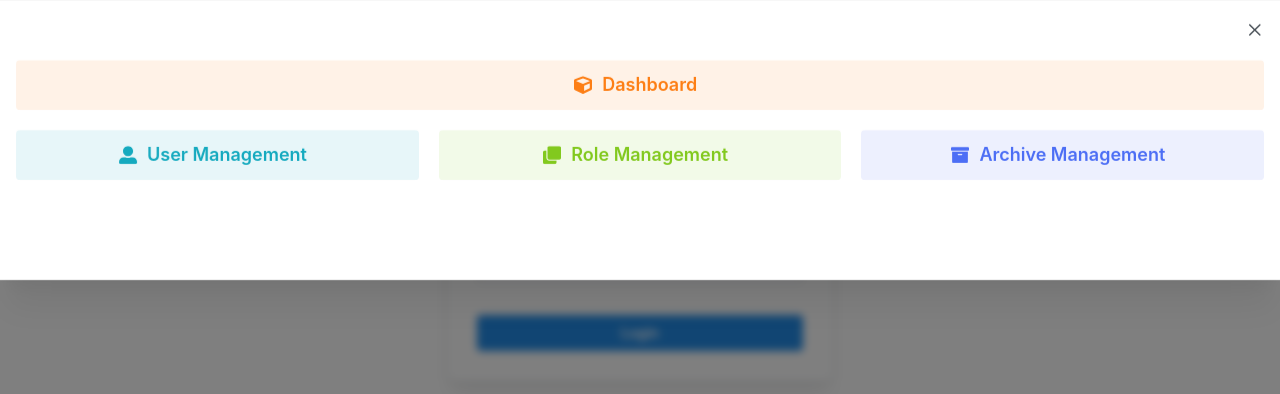
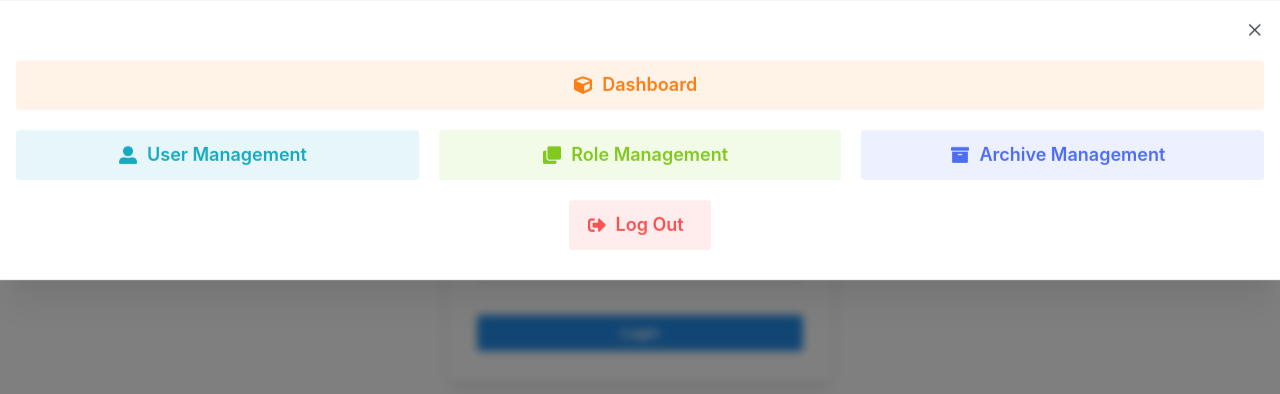
Before and after one commit to theDRB123/Fusion_System_Administrator, a React (Vite) app in the folder client/: page /login/ in a window 1280 px wide. Both pictures are taken after a click on the button 1232 px from the left and 62 px from the top of the page. Shown: the top 394 px of the page. Built offline with nearby package versions, Linux system fonts and the light colour scheme; no server answers.

Commit message:
Added logout button

```diff
--- a/client/src/pages/TopDrawer/TopDrawer.jsx
+++ b/client/src/pages/TopDrawer/TopDrawer.jsx
@@ -9,11 +9,14 @@ import {
     FaClone,
     FaArchive,
     FaUserAlt,
+    FaSignOutAlt,
     FaClone as FaCloneFilled,
     FaArchive as FaArchiveFilled,
 } from 'react-icons/fa';
 import { useNavigate } from 'react-router-dom';
 import { useEffect, useState } from 'react';
+import { useAuth } from '../../context/AuthContext';
+import { Modal } from '@mantine/core';
 
 export default function TopDrawer() {
     const [opened, { open, close, toggle }] = useDisclosure(false);
@@ -22,11 +25,14 @@ export default function TopDrawer() {
     const [userMenuOpened, setUserMenuOpened] = useState(false);
     const [roleMenuOpened, setRoleMenuOpened] = useState(false);
     const [archiveMenuOpened, setArchiveMenuOpened] = useState(false);
+    const [logoutConfirm, setLogoutConfirm] = useState(false);
 
     const navigate = (redirect) => {
         handleNavigate(redirect);
         close();
     };
+
+    const { logout } = useAuth();
 
     // Keydown handling for toggling drawer and menus
     useEffect(() => {
@@ -240,9 +246,45 @@ export default function TopDrawer() {
                             </Menu.Dropdown>
                         </Menu>
                     </Flex>
+                    <Button
+                        onClick={() => {
+                            setLogoutConfirm(true);
+                        }}//        logout(); navigate('/') }}
+                        leftSection={<FaSignOutAlt size={18} />}
+
+                        variant="light"
+                        color="red"
+                        justify="center"
+                        size="lg">
+                        Log Out
+                    </Button>
                 </Flex>
             </Drawer>
 
+            {logoutConfirm && (
+                <Modal opened={logoutConfirm} onClose={() => setLogoutConfirm(false)} title="Confirm Logout">
+                    <p>Are you sure you want to log out?</p>
+                    <Flex justify="flex-end" gap="sm" mt="md">
+                        <Button
+                            variant="outline"
+                            color="blue"
+                            onClick={() => setLogoutConfirm(false)}
+                        >
+                            Cancel
+                        </Button>
+                        <Button
+                            variant="filled"
+                            color="red"
+                            onClick={() => {
+                                logout();
+                                navigate('/');
+                            }}
+                        >
+                            Log Out
+                        </Button>
+                    </Flex>
+                </Modal>
+            )}
             <ActionIcon
                 onClick={open}
                 variant="filled"
```
